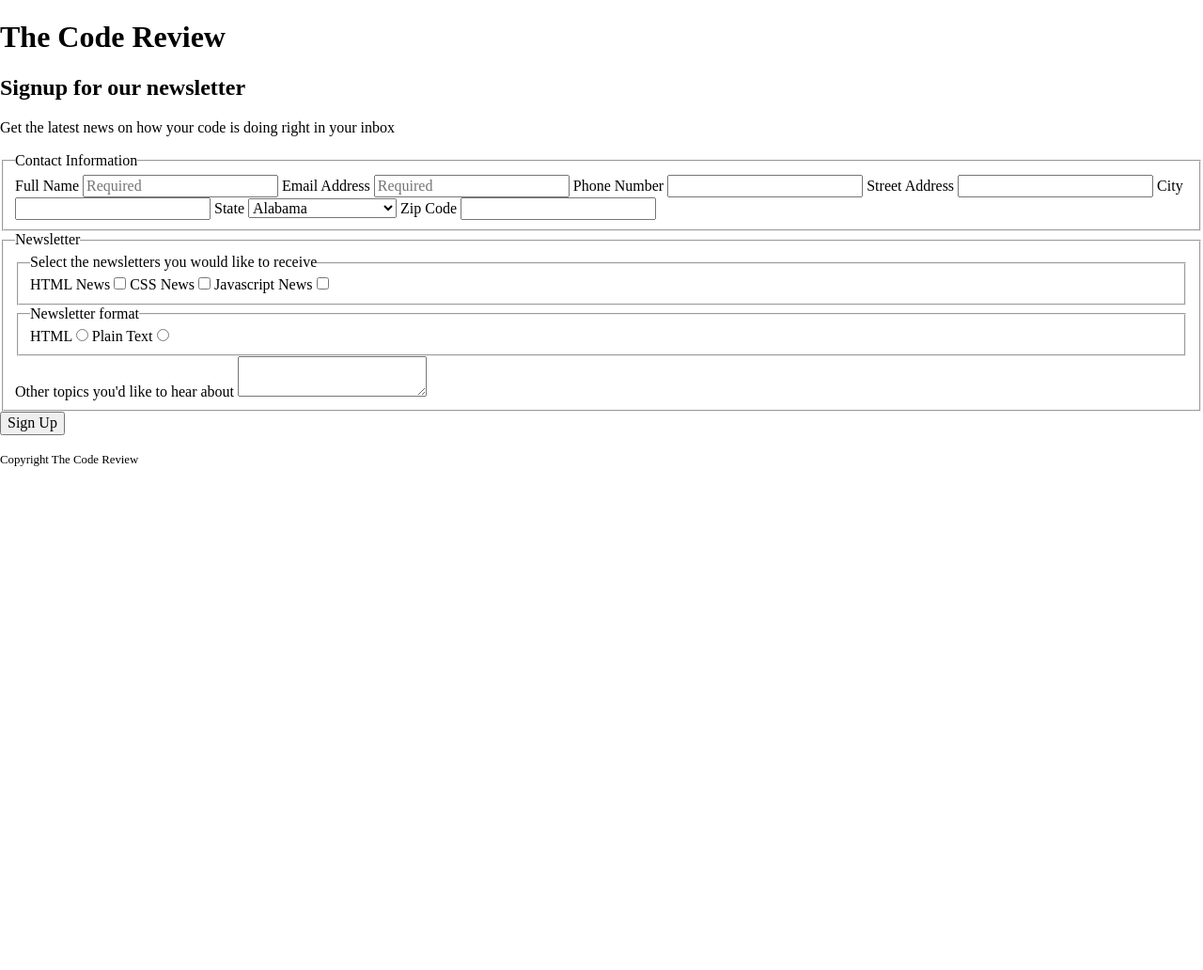
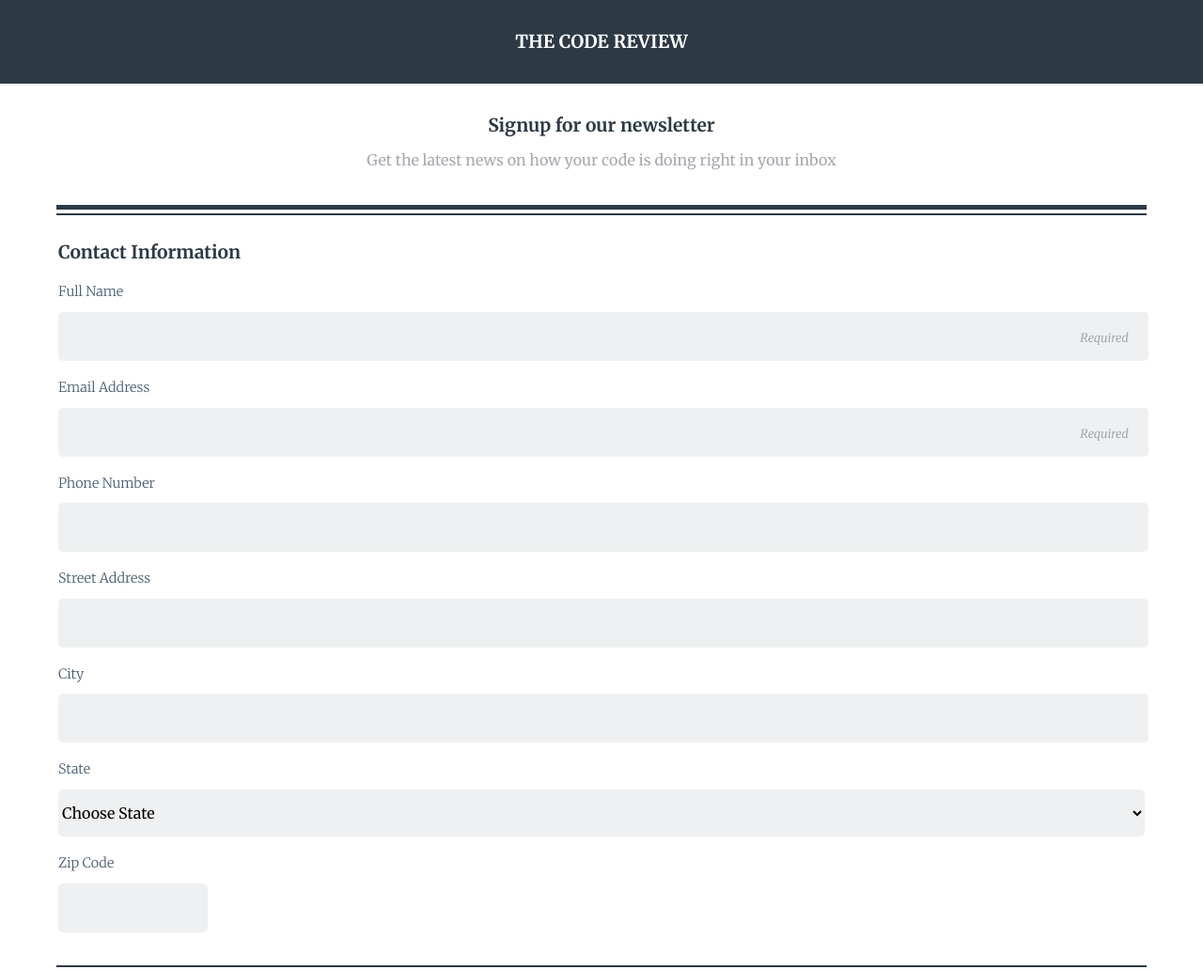
Before and after one commit to RebeccaMorris/unit-3-project, a plain HTML site: page index.html in a window 1280 px wide. Shown: the top 1032 px of the page at 94% size. Before the commit the page ends 800 px from the top, so only its background shows below. Drawn offline with Linux system fonts and the light colour scheme.

Commit message:
Add styles

```diff
--- a/css/styles.css
+++ b/css/styles.css
@@ -0,0 +1,171 @@
+/***********************/
+/* General             */
+/***********************/
+
+/* * {
+  box-sizing: border-box;
+} */
+
+body {
+  font: 16px/1.5 'Merriweather', serif;
+  color: #2d3945;
+}
+
+h1 {
+  margin: 30px 0;
+  font-size: 1.2rem;
+}
+
+h2 {
+  margin: 30px 0 10px;
+  font-size: 1.2rem;
+  color: #2d3945;
+}
+
+p {
+  margin-top: 10px;
+  font-size: 1rem;
+}
+
+/***********************/
+/* Header              */
+/***********************/
+
+header {
+  background-color: #2d3945;
+  text-transform: uppercase;
+  text-align: center;
+}
+
+.logo {
+  margin-top: 0;
+  padding: 30px 0;
+  color: #fff;
+}
+
+
+/***********************/
+/* Main                */
+/***********************/
+
+main {
+  width: 90.625%;
+  margin: 0 auto;
+}
+
+.intro {
+  margin: 25px 0;
+  text-align: center;
+}
+
+.intro p {
+  margin-bottom: 45px;
+  color: #a4a9ae;
+}
+
+hr {
+  margin-top: 20px;
+  margin-bottom: 25px;
+  border: none;
+  border-top: 2px solid #2d3945;
+}
+
+.intro hr::before {
+  content: '';
+  display: block;
+  height: 5px;
+  width: 100%;
+  border: none;
+  margin-top: -11px;
+  background-color: #2d3945;
+}
+
+fieldset {
+  border: none;
+  padding: 0;
+}
+
+legend {
+  margin: 10px 0 15px;
+  font-size: 1.2rem;
+  font-weight: bold;
+}
+
+label,
+fieldset fieldset legend {
+  font-size: .9rem;
+  font-weight: 300;
+  color: #495d70;
+}
+
+input,
+select,
+textarea {
+  display: block;
+  height: 50px;
+  width: 100%;
+  margin: 10px 0 15px;
+  border: none;
+  border-radius: 5px;
+  background-color: #eff0f1;
+}
+
+textarea {
+  height: 100px;
+  margin: 15px 0 25px;
+}
+
+::placeholder {
+  padding-right: 1.2rem;
+  text-align: right;
+  font-size: .8rem;
+  font-style: italic;
+  color: #a4a9ae;
+}
+
+#zip {
+  width: 155px;
+}
+
+fieldset.newsletter fieldset {
+  margin-bottom: 15px;
+}
+
+fieldset.newsletter fieldset legend {
+  margin: 15px 0 10px;
+}
+
+fieldset.newsletter label {
+  display: inline-block;
+  width: 90%;
+}
+
+fieldset.newsletter input[type="checkbox"],
+fieldset.newsletter input[type="radio"] {
+  display: inline-block;
+  height: auto;
+  width: auto;
+  margin: 5px 10px 10px 0;
+}
+
+button[type="submit"] {
+  height: 60px;
+  width: 100%;
+  margin: 5px 0 10px;
+  border: none;
+  border-radius: 5px;
+  background-color: #4ebbb5;
+  color: #fff;
+  font-size: 1.2rem;
+}
+
+
+/***********************/
+/* Footer              */
+/***********************/
+
+footer {
+  text-align: center;
+  font-style: italic;
+  color: #a4a9ae;
+}
--- a/index.html
+++ b/index.html
@@ -6,7 +6,7 @@
   <meta http-equiv="X-UA-Compatible" content="ie=edge">
   <title>The Code Review</title>
   <link rel="stylesheet" href="css/normalize.css">
-  <link href="https://fonts.googleapis.com/css?family=Merriweather:400,400i,700&display=swap" rel="stylesheet">
+  <link href="https://fonts.googleapis.com/css?family=Merriweather:300,400,400i,700&display=swap" rel="stylesheet">
   <link rel="stylesheet" href="css/styles.css">
 </head>
 <body>
@@ -18,6 +18,7 @@
     <div class="intro">
       <h2>Signup for our newsletter</h2>
       <p>Get the latest news on how your code is doing right in your inbox</p>
+      <hr>
     </div>
 
     <form action="index.html" method="post">
@@ -41,6 +42,7 @@
 
         <label for="state">State</label>
         <select id="state" name="state">
+          <option value="" disabled selected>Choose State</option>
           <option value="AL">Alabama</option>
         	<option value="AK">Alaska</option>
         	<option value="AZ">Arizona</option>
@@ -98,29 +100,30 @@
         <input type="number" id="zip" name="zip">
       </fieldset>
 
+      <hr>
       <fieldset class="newsletter">
         <legend>Newsletter</legend>
         <fieldset>
           <legend>Select the newsletters you would like to receive</legend>
 
+          <input type="checkbox" id="html" name="newsletter" value="html">
           <label for="html">HTML News</label>
-          <input type="checkbox" id="html" name="newsletter" value="html">
 
+          <input type="checkbox" id="css" name="newsletter" value="css">
           <label for="css">CSS News</label>
-          <input type="checkbox" id="css" name="newsletter" value="css">
 
+          <input type="checkbox" id="js" name="newsletter" value="js">
           <label for="js">Javascript News</label>
-          <input type="checkbox" id="js" name="newsletter" value="js">
         </fieldset>
 
         <fieldset>
           <legend>Newsletter format</legend>
 
+          <input type="radio" id="format-html" name="format" value="html">
           <label for="format-html">HTML</label>
-          <input type="radio" id="format-html" name="format" value="html">
 
+          <input type="radio" id="plain" name="format" value="plain">
           <label for="plain">Plain Text</label>
-          <input type="radio" id="plain" name="format" value="plain">
         </fieldset>
 
         <label for="other">Other topics you'd like to hear about</label>
```
